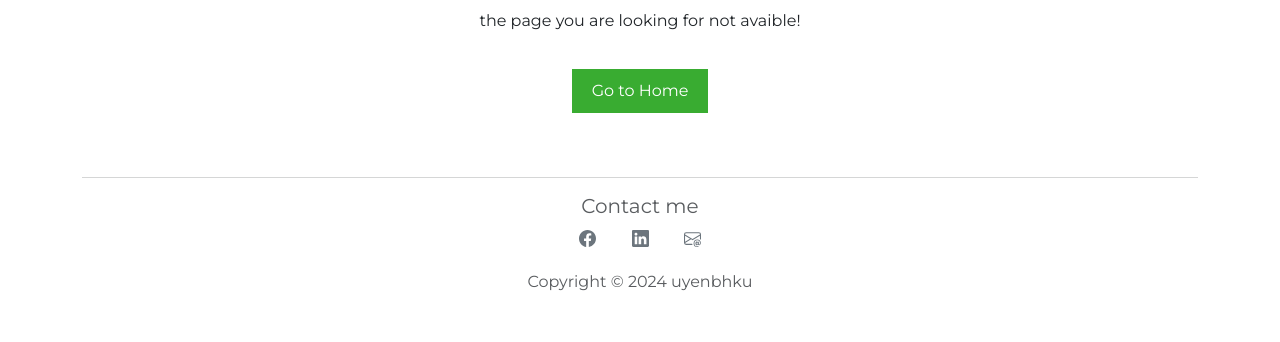
After one commit to uyenbhku/portfolio-django, a Django app: template home/templates/404.html in a window 1280 px wide. The commit adds this page. Shown: the part 505-847 px from the top of the page. Run offline with Django 4.2, Linux system fonts and the light colour scheme; the template is opened without the code that fills it, so the values that code supplies are empty; some libraries are stand-ins or nearby versions.

Commit message:
add 404 page

```diff
--- /dev/null
+++ b/home/templates/404.html
@@ -0,0 +1,20 @@
+{% extends 'pages/base.html' %}
+
+{% block content %}
+<!-- source https://codepen.io/Navedkhan012/pen/vrWQMY -->
+    <section class="page_404">
+        <div class="container-404">
+            <div class="col-sm-10 col-sm-offset-1  text-center">
+                <div class="four_zero_four_bg">
+                    <h1 class="text-center ">404</h1>
+                </div>
+
+                <div class="content_box_404">
+                    <h3 class="h2">Look like you're lost</h3>
+                    <p>the page you are looking for not avaible!</p>
+                    <a href="/" class="link_404">Go to Home</a>
+                </div>
+            </div>
+        </div>
+    </section>
+{% endblock %}
--- a/static/css/styles.css
+++ b/static/css/styles.css
@@ -5,3 +5,56 @@
 .btn-hover:hover {
     opacity: 0.9;
 }
+
+/*======================
+    404 page
+=======================*/
+
+
+.page_404 {
+    padding-top: 20px;
+    background: #fff;
+}
+
+.page_404  img {
+    width: 100%;
+}
+
+
+.container-404 {
+    display: flex;
+    flex-direction: column;
+    align-items: center;
+    justify-content: center;
+}
+
+.four_zero_four_bg{
+    background-image: url(https://cdn.dribbble.com/users/285475/screenshots/2083086/dribbble_1.gif);
+    height: 50vh;
+    background-position: center;
+}
+
+
+.four_zero_four_bg h1 {
+    font-size: 80px;
+}
+
+.four_zero_four_bg h3 {
+    font-size: 80px;
+}
+
+.link_404 {
+    color: #fff!important;
+    padding: 10px 20px;
+    background: #39ac31;
+    margin-top: 20px;
+    display: inline-block;
+}
+
+.content_box_404 {
+    margin-top: -10px;
+}
+
+.link_404 {
+    text-decoration: none;
+}
```
Also changed, not shown: 2 other files.
